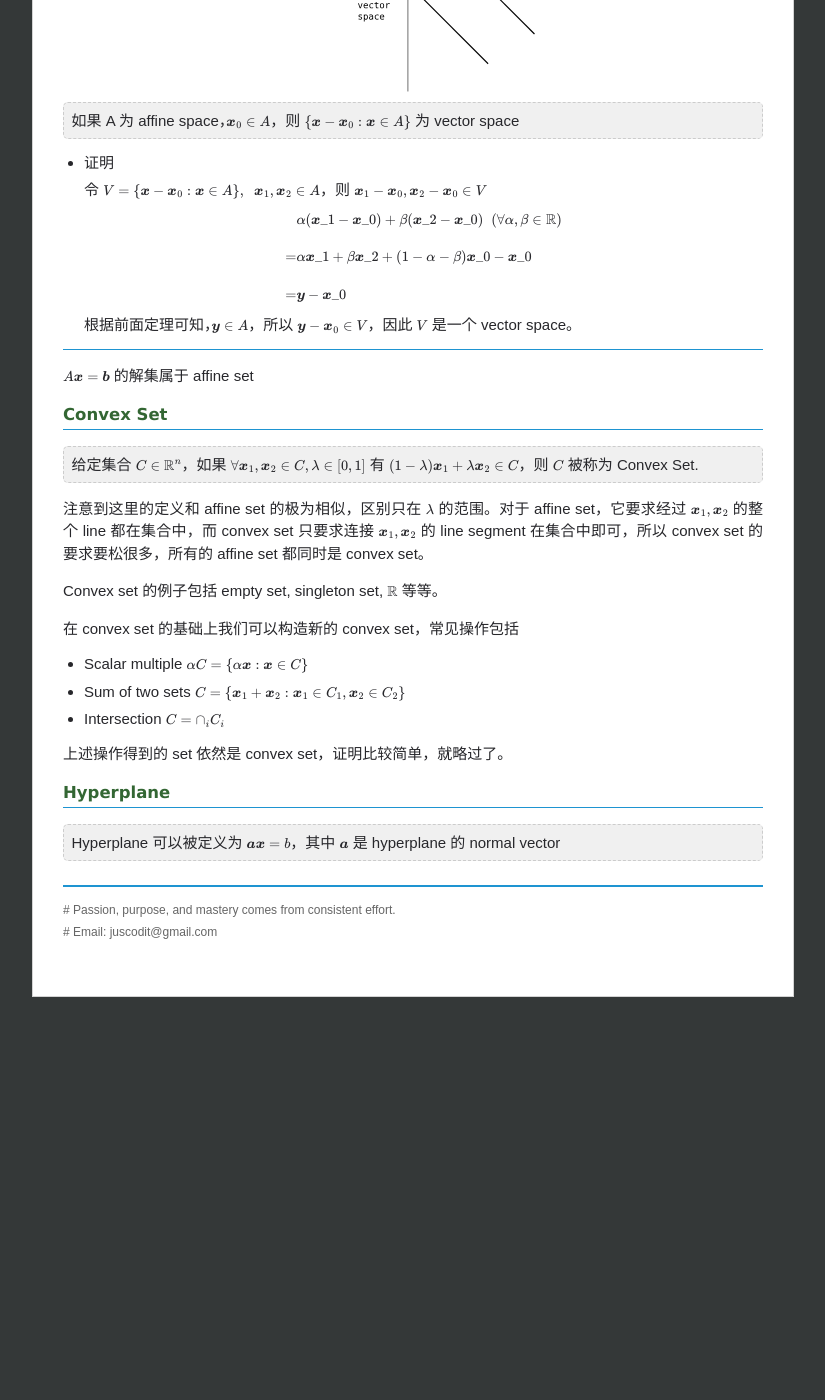
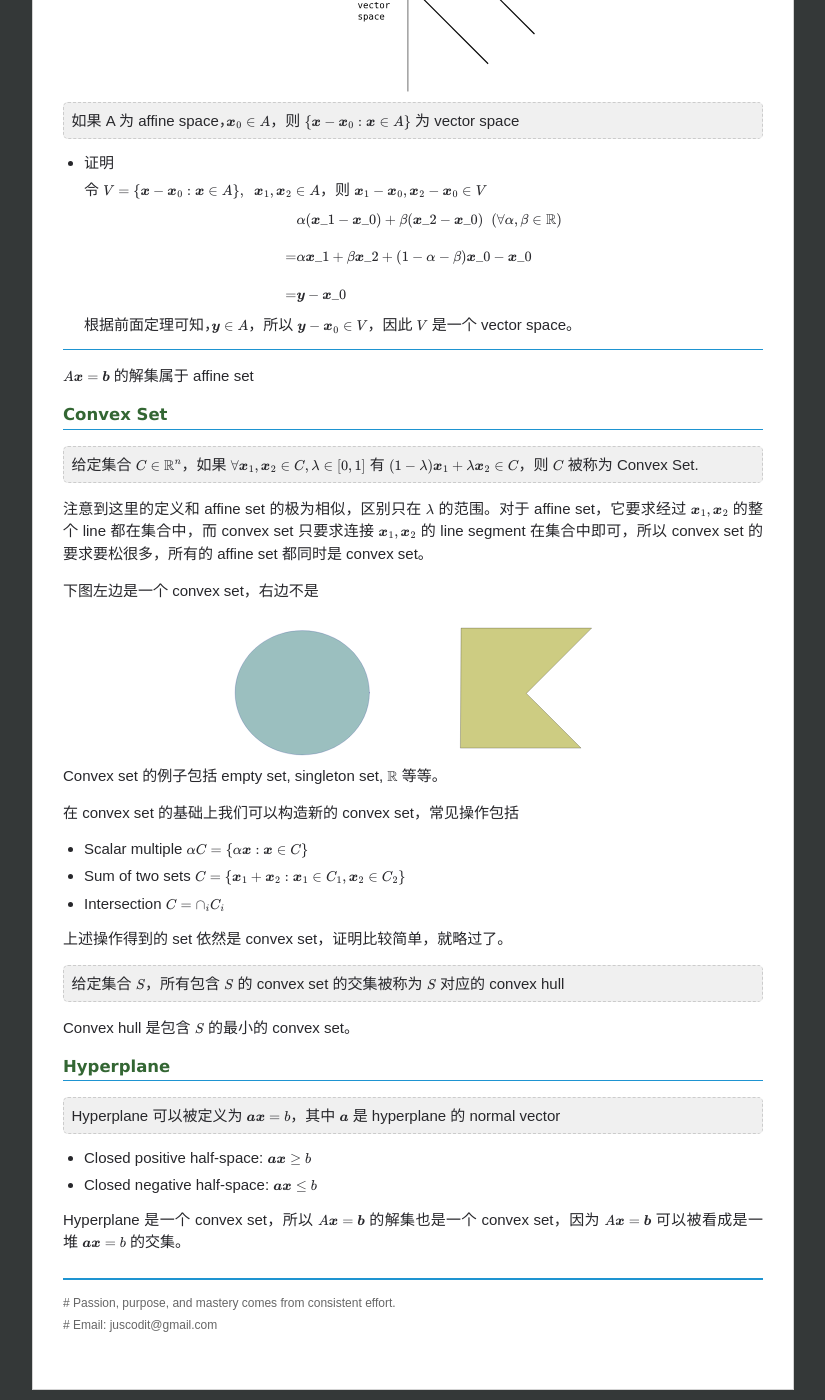
Before and after one commit to chenrushan/chenrushan.github.io, a Jekyll site: the page built from _posts/2014-04-15-NP-04-convex-set.markdown, in a window 1280 px wide and 1400 px high, scrolled down 1781 px. Shown: the whole window, without its empty margins (227-1052 px from the left). Built offline with Jekyll 4.4.1, drawn with Linux system fonts in a browser that asks for light colours; Markdown is read by kramdown in place of the engine named in the settings; formulas are drawn with MathJax 3; before the commit the page ends 2788 px from its top, so only the background shows below that; some of the changed text lies outside the part shown.

Commit message:
[np04]: finish

```diff
--- a/_posts/2014-04-15-NP-04-convex-set.markdown
+++ b/_posts/2014-04-15-NP-04-convex-set.markdown
@@ -50,7 +50,7 @@ Line segment 也被记为 $LS[\boldsymbol{x}_1, \boldsymbol{x}_2]$
   \end{align}
   $$
 
-  特别的，令 $(\alpha - \alpha \gamma + \gamma) = 0$，即 $\alpha = \frac{\gamma}{\gamma - 1}$，则有 $\boldsymbol{x}\_1 - \beta\gamma (\boldsymbol{x}\_2 - \boldsymbol{x}\_3) \in A$，令 $\lambda = -\beta\gamma$，即 $\boldsymbol{x}\_1 + \lambda(\boldsymbol{x}\_2 - \boldsymbol{x}\_3) \in A$。
+  特别的，令 $(\alpha - \alpha \gamma + \gamma) = 0$，即 $\alpha = \frac{\gamma}{\gamma - 1}$，上面最后一个式子就简化为 $\boldsymbol{x}\_1 - \beta\gamma (\boldsymbol{x}\_2 - \boldsymbol{x}\_3) \in A$，令 $\lambda = -\beta\gamma$，即 $\boldsymbol{x}\_1 + \lambda(\boldsymbol{x}\_2 - \boldsymbol{x}\_3) \in A$。
 
 <blockquote>
 如果 $A$ 是 affine space，$\boldsymbol{x}_1, \boldsymbol{x}_2, \cdots, \boldsymbol{x}_n \in A$ 且 $\sum_{i=1}^n \lambda_i = 1$，则 $\sum_{i=1}^n \lambda_i \boldsymbol{x}_i \in A$
@@ -108,6 +108,10 @@ $A\boldsymbol{x} = \boldsymbol{b}$ 的解集属于 affine set
 
 注意到这里的定义和 affine set 的极为相似，区别只在 $\lambda$ 的范围。对于 affine set，它要求经过 $\boldsymbol{x}\_1, \boldsymbol{x}\_2$ 的整个 line 都在集合中，而 convex set 只要求连接 $\boldsymbol{x}\_1, \boldsymbol{x}\_2$ 的 line segment 在集合中即可，所以 convex set 的要求要松很多，所有的 affine set 都同时是 convex set。
 
+下图左边是一个 convex set，右边不是
+
+<object data="/resource/NNP/04-convex/convex_example.svg" type="image/svg+xml" class="blkcenter"></object>
+
 Convex set 的例子包括 empty set, singleton set, $\mathbb{R}$ 等等。
 
 在 convex set 的基础上我们可以构造新的 convex set，常见操作包括
@@ -120,8 +124,20 @@ Convex set 的例子包括 empty set, singleton set, $\mathbb{R}$ 等等。
 
 上述操作得到的 set 依然是 convex set，证明比较简单，就略过了。
 
+<blockquote>
+给定集合 $S$，所有包含 $S$ 的 convex set 的交集被称为 $S$ 对应的 convex hull
+</blockquote>
+
+Convex hull 是包含 $S$ 的最小的 convex set。
+
 #### Hyperplane
 
 <blockquote>
 Hyperplane 可以被定义为 $\boldsymbol{ax}=b$，其中 $\boldsymbol{a}$ 是 hyperplane 的 normal vector
 </blockquote>
+
+* Closed positive half-space: $\boldsymbol{ax} \geq b$
+
+* Closed negative half-space: $\boldsymbol{ax} \leq b$
+
+Hyperplane 是一个 convex set，所以 $A\boldsymbol{x} = \boldsymbol{b}$ 的解集也是一个 convex set，因为 $A\boldsymbol{x} = \boldsymbol{b}$ 可以被看成是一堆 $\boldsymbol{ax} = b$ 的交集。
```
Also changed, not shown: other parts of _posts/2014-04-15-NP-04-convex-set.markdown (+1 -1 lines), resource/NNP/04-convex/convex_example.svg (added).
